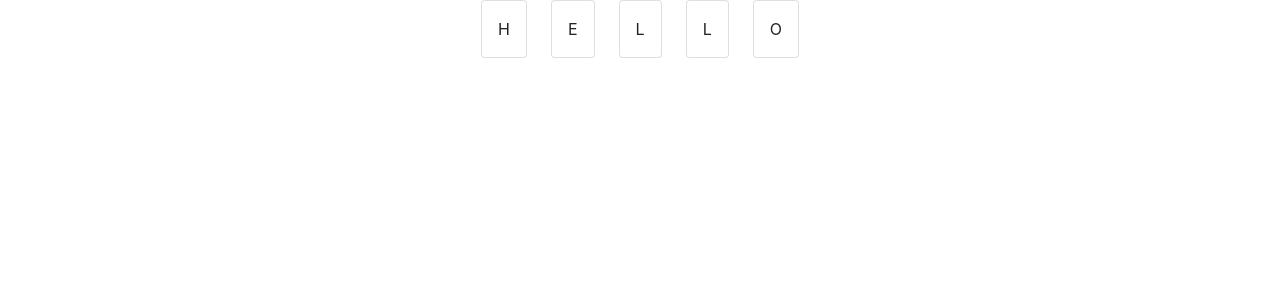
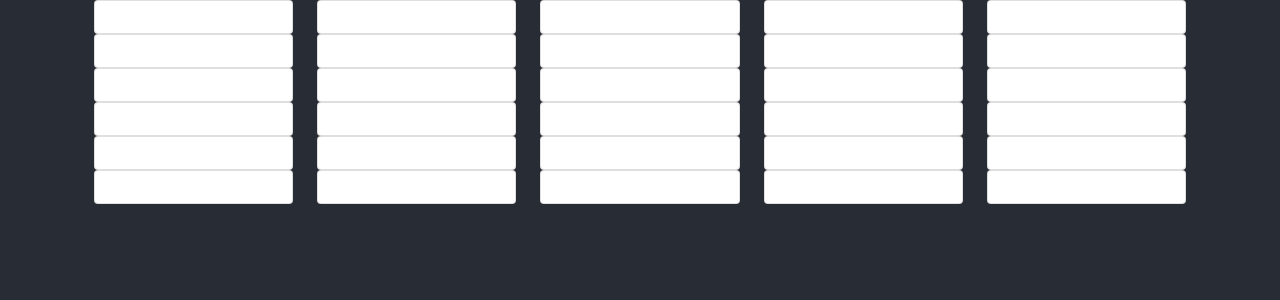
Before and after one commit to piazzadario/wordle-clone, a React (Create React App) app: page / in a window 1280 px wide. Shown: the top 300 px of the page. Built offline with nearby package versions, Linux system fonts and the light colour scheme.

Commit message:
feat: implemented input logic

```diff
--- a/src/App.css
+++ b/src/App.css
@@ -1,6 +1,6 @@
 .App {
   text-align: center;
-  /* background-color: #282c34; */
+  background-color: #282c34;
 
   min-height: 100vh;
 
--- a/src/App.js
+++ b/src/App.js
@@ -1,12 +1,11 @@
 import './App.css';
-import WordRow from './components/WordRow';
-// import LetterTile from './components/LetterTile';
+import Board from './components/Board';
 
 function App() {
   return (
-    <div className="App">
+    <div className="App" >
 
-       <WordRow word="HELLO"></WordRow>
+       <Board></Board>
 
 
 
--- /dev/null
+++ b/src/components/Board.js
@@ -0,0 +1,88 @@
+import { useState } from "react";
+import {Container} from "react-bootstrap";
+import GuessRow from "./GuessRow";
+const word = "HELLO";
+const maxGuesses = 6;
+
+function Board(){
+
+    const [guesses,setGuesses] = useState(Array(maxGuesses).fill(''));
+    const [currentInput,setCurrentInput] = useState('');
+
+
+
+
+    const hanldeKeyPressed= event=> {
+        let key=event.key.toLowerCase();
+        if(!isValidKey(key)){
+            return;
+        }
+
+        if(key==='enter'){
+          handleEnter();
+          return;
+        }
+
+        if(key==='delete'){
+          handleDelete();
+          return;
+        }
+
+        handleLetter(key);
+      }
+
+
+
+    function isValidKey(key){
+      return key==='enter' || key==='enter' ||  (key >= 'a' && key <= 'z');
+    }
+
+    function handleEnter(){
+      if(currentInput.length < word.length){
+        return;
+      }
+      submitGuess();
+    }
+
+    function submitGuess(){
+      setGuesses(guesses.map((guess,index)=>{
+        if(index === currentGuessIndex()){
+          return currentInput;
+        }
+
+        return guess;
+      }));
+      setCurrentInput('');
+    }
+
+    function handleDelete(){
+      if(currentInput.length===0){
+        return;
+      }
+      setCurrentInput(currentInput.substring(0,currentInput.length-1));
+    }
+
+    function handleLetter(letter){
+      const newInput = currentInput+letter; // TODO: delete
+      console.log(newInput);
+      if(currentInput.length===word.length){
+        return;
+      }
+      setCurrentInput(newInput);
+    }
+
+    function currentGuessIndex(){
+      return guesses.findIndex(guess=>guess.length < word.length);
+    }
+
+
+    return (
+      <Container onKeyDown={hanldeKeyPressed} className="board" tabIndex={0}>
+        {guesses.map((g,index)=> {
+            let guess = index===currentGuessIndex()? currentInput:g;
+            return <Container key={'guess' + index}><GuessRow guess={guess} guessNumber={index} wordToGuess={word}></GuessRow></Container>;
+        })}
+      </Container>
+    );
+  }
+  export default Board;
--- /dev/null
+++ b/src/components/GuessRow.js
@@ -0,0 +1,23 @@
+import React from "react";
+import {Col, Row} from "react-bootstrap";
+import LetterTile from "./LetterTile";
+
+
+const GuessRow = ({guess, guessNumber, wordToGuess}) => {
+
+  function letters(){
+    if(guess.length < wordToGuess.length){
+      const missingLetters = wordToGuess.length - guess.length;
+      return [...guess,...Array(missingLetters).fill('')]
+    }
+
+    return [...guess];
+  }
+
+    return (
+      <Row className="guess-row" key={guessNumber}>
+        {letters().map((letter,index)=> <Col key={index+guessNumber}><LetterTile letter={letter} ></LetterTile></Col>)}
+      </Row>
+    );
+  }
+  export default GuessRow;
--- a/src/components/LetterTile.js
+++ b/src/components/LetterTile.js
@@ -2,9 +2,7 @@ import React from "react";
 import {Card} from "react-bootstrap";
 
 
-const LetterTile = (props) => {
-
-    let {letter} = props;
+const LetterTile = ({letter}) => {
 
 
     return (
--- a/src/components/WordRow.js
+++ /dev/null
@@ -1,17 +0,0 @@
-import React from "react";
-import {Col, Row} from "react-bootstrap";
-import LetterTile from "./LetterTile";
-
-
-const WordRow = (props) => {
-
-    let {word} = props;
-
-
-    return (
-      <Row className="word-row">
-        {Array.from(word).map((letter)=> <Col><LetterTile letter={letter}></LetterTile></Col>)}
-      </Row>
-    );
-  }
-  export default WordRow;
--- a/src/index.css
+++ b/src/index.css
@@ -15,3 +15,7 @@ code {
 .word-row {
   display: inline-flex;
 }
+
+.board {
+  display: block;
+}
```
